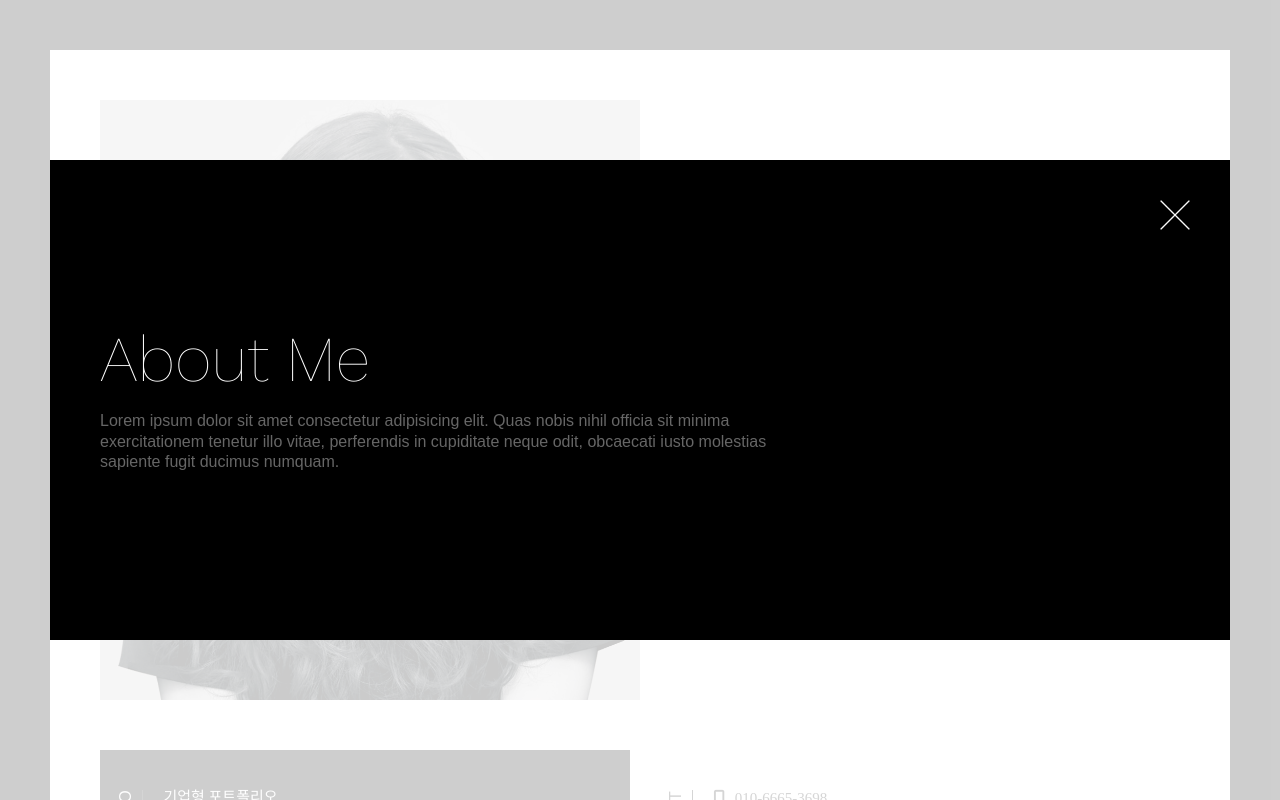
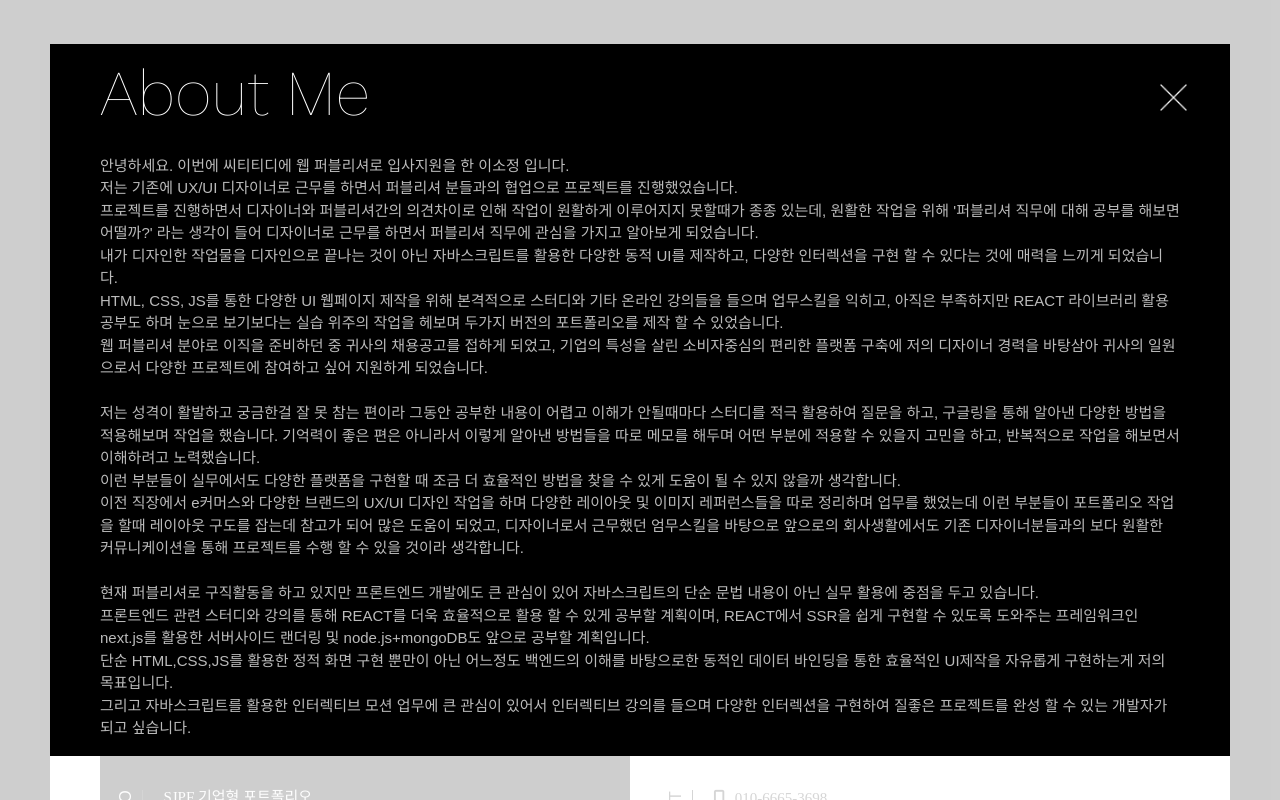
Before and after one commit to Lee-sojung/about_me, a plain HTML site: page index.html in a window 1280 px wide. Both pictures are taken after a click on the link "ABOUT ME". Shown: the top 800 px of the page. Drawn offline with nearby package versions, Linux system fonts and the light colour scheme; a web font is replaced by a local one.

Commit message:
자기소개서 입력

```diff
--- a/index.html
+++ b/index.html
@@ -36,10 +36,10 @@
                     </div>
 
                     <div class="link">
-                        <a href="https://lee-sojung.github.io/pf1/">기업형 포트폴리오</a>
-                        <a href="#">코딩가이드1</a>
+                        <a href="https://lee-sojung.github.io/pf1/">SJPF 기업형 포트폴리오</a>
+                        <a href="#">SJPF Coding guide</a>
                         <a href="https://lee-sojung.github.io/pf1/">기업형 포트폴리오(ver.React)</a>
-                        <a href="#">코딩가이드2</a>
+                        <a href="#">REACT Coding guide</a>
                     </div>
                 </article>
                 <article class="contact">
@@ -103,7 +103,25 @@
         <div class="inner">
             <div class="content">
                 <h2>About Me</h2>
-                <p>Lorem ipsum dolor sit amet consectetur adipisicing elit. Quas nobis nihil officia sit minima exercitationem tenetur illo vitae, perferendis in cupiditate neque odit, obcaecati iusto molestias sapiente fugit ducimus numquam.</p>
+                <!-- <img src="./img/이력서2.jpg" alt=""> -->
+                <p>
+                안녕하세요. 이번에 씨티티디에 웹 퍼블리셔로 입사지원을 한 이소정 입니다.<br/>
+                저는 기존에 UX/UI 디자이너로 근무를 하면서 퍼블리셔 분들과의 협업으로 프로젝트를 진행했었습니다.<br/>
+                프로젝트를 진행하면서 디자이너와 퍼블리셔간의 의견차이로 인해 작업이 원활하게 이루어지지 못할때가 종종 있는데, 원활한 작업을 위해 '퍼블리셔 직무에 대해 공부를 해보면 어떨까?' 라는 생각이 들어 디자이너로 근무를 하면서 퍼블리셔 직무에 관심을 가지고 알아보게 되었습니다.<br/>
+                내가 디자인한 작업물을 디자인으로 끝나는 것이 아닌 자바스크립트를 활용한 다양한 동적 UI를 제작하고, 다양한 인터렉션을 구현 할 수 있다는 것에 매력을 느끼게 되었습니다.<br/>HTML, CSS, JS를 통한 다양한 UI 웹페이지 제작을 위해 본격적으로 스터디와 기타 온라인 강의들을 들으며 업무스킬을 익히고, 아직은 부족하지만 REACT 라이브러리 활용 공부도 하며 눈으로 보기보다는 실습 위주의 작업을 헤보며 두가지 버전의 포트폴리오를 제작 할 수 있었습니다. <br/>
+                웹 퍼블리셔 분야로 이직을 준비하던 중 귀사의 채용공고를 접하게 되었고, 기업의 특성을 살린 소비자중심의 편리한 플랫폼 구축에 저의 디자이너 경력을 바탕삼아 귀사의 일원으로서 다양한 프로젝트에 참여하고 싶어 지원하게 되었습니다.<br/>
+                <br/>
+                저는 성격이 활발하고 궁금한걸 잘 못 참는 편이라 그동안 공부한 내용이 어렵고 이해가 안될때마다 스터디를 적극 활용하여 질문을 하고, 구글링을 통해 알아낸 다양한 방법을 적용해보며 작업을 했습니다. 기억력이 좋은 편은 아니라서 이렇게 알아낸 방법들을 따로 메모를 해두며 어떤 부분에 적용할 수 있을지 고민을 하고, 반복적으로 작업을 해보면서 이해하려고 노력했습니다.<br/>
+                이런 부분들이 실무에서도 다양한 플랫폼을 구현할 때 조금 더 효율적인 방법을 찾을 수 있게 도움이 될 수 있지 않을까 생각합니다.<br/>
+                이전 직장에서 e커머스와 다양한 브랜드의 UX/UI 디자인 작업을 하며 다양한 레이아웃 및 이미지 레퍼런스들을 따로 정리하며 업무를 했었는데 이런 부분들이 포트폴리오 작업을 할때 레이아웃 구도를 잡는데 참고가 되어 많은 도움이 되었고, 디자이너로서 근무했던 엄무스킬을 바탕으로 앞으로의 회사생활에서도 기존 디자이너분들과의 보다 원활한 커뮤니케이션을 통해 프로젝트를 수행 할 수 있을 것이라 생각합니다.<br/>
+                <br/>
+                현재 퍼블리셔로 구직활동을 하고 있지만 프론트엔드 개발에도 큰 관심이 있어 자바스크립트의 단순 문법 내용이 아닌 실무 활용에 중점을 두고 있습니다.<br/>
+                프론트엔드 관련 스터디와 강의를 통해 REACT를 더욱 효율적으로 활용 할 수 있게 공부할 계획이며, REACT에서 SSR을 쉽게 구현할 수 있도록 도와주는 프레임워크인 next.js를 활용한 서버사이드 랜더링 및 node.js+mongoDB도 앞으로 공부할 계획입니다.<br/>
+                단순 HTML,CSS,JS를 활용한 정적 화면 구현 뿐만이 아닌 어느정도 백엔드의 이해를 바탕으로한 동적인 데이터 바인딩을 통한 효율적인 UI제작을 자유롭게 구현하는게 저의 목표입니다.<br>
+                그리고 자바스크립트를 활용한 인터렉티브 모션 업무에 큰 관심이 있어서 인터렉티브 강의를 들으며 다양한 인터렉션을 구현하여 질좋은 프로젝트를 완성 할 수 있는 개발자가 되고 싶습니다.
+
+                </p>
+
 
                 <a href="#" class="btnClose">
                     <img src="/img/close.png" alt="">
--- a/scss/style.scss
+++ b/scss/style.scss
@@ -292,13 +292,12 @@ section{
 
 }
 aside{
-    width: 1180px; height: 60%;
+    width: 1180px; height: 89%;
     background-color: rgba(17, 17, 17, 0.137);
     position: absolute; top: 50%; left: 50%;
     transform: translate(-50%,-50%);
     z-index: 3;
     overflow: hidden; display: none;
-
     .top{
         width: 0%; height: 1px; background: #000;
         position: absolute; top: 0; left: 0;
@@ -329,15 +328,19 @@ aside{
         &.on{opacity: 1;}
 
         .content{
-            width: 65%;
+            width: 100%;
 
             h2{
                 font: normal 5vw/1 "work sans"; color: #fff;
-                margin-bottom: 20px;
+                margin-bottom: 30px;
+            }
+            img{
+                width: 90%; height: 90%;
+                object-fit: cover;
             }
             p{
-                font: 16px/1.3 "arial";
-                color: #666;
+                font: 15px/1.5 "arial";
+                color: #bbb;
             }
         }
         .btnClose{
```
Also changed, not shown: css/style.css, img/이력서2.jpg (added), 1 other file.
